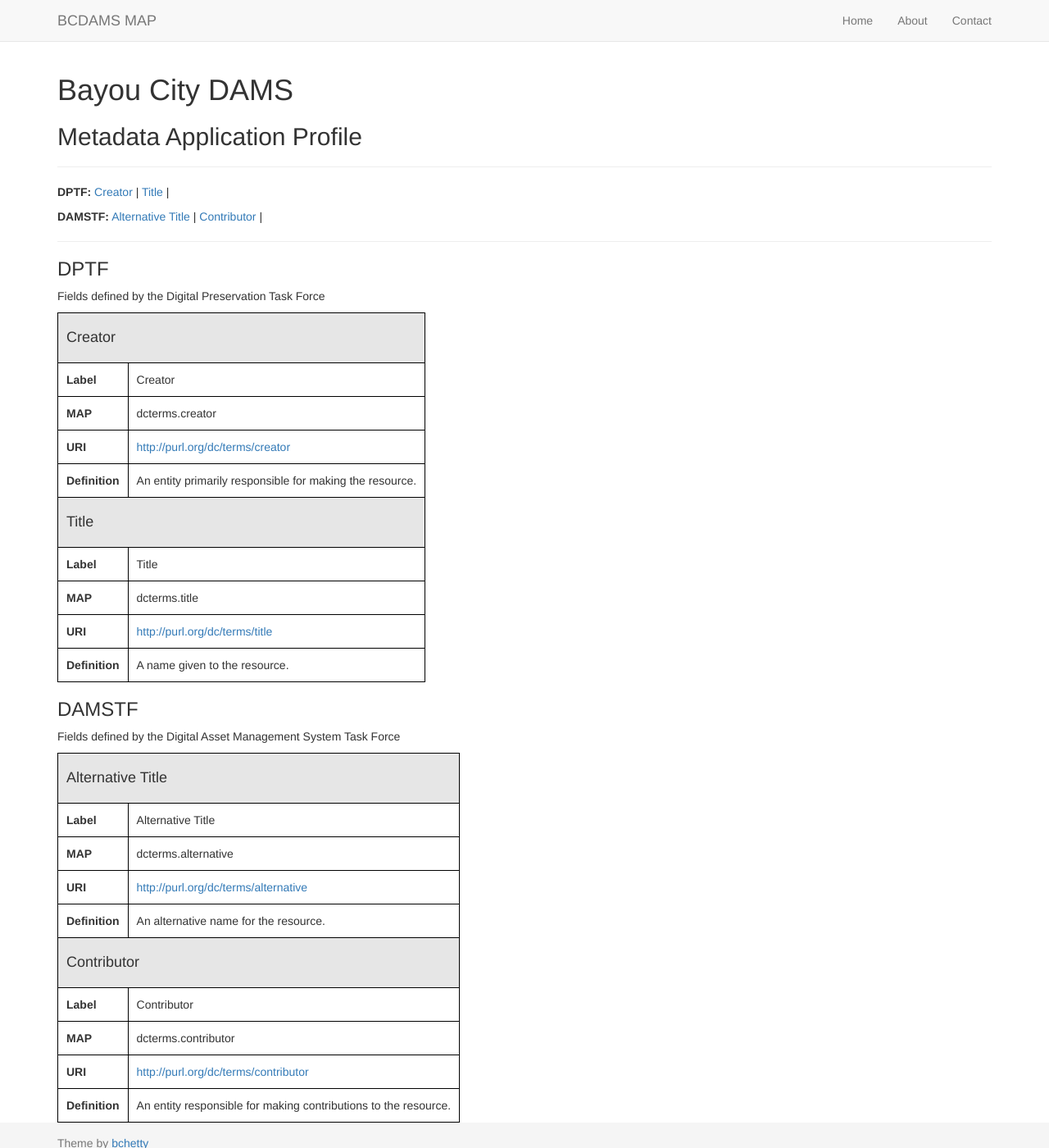
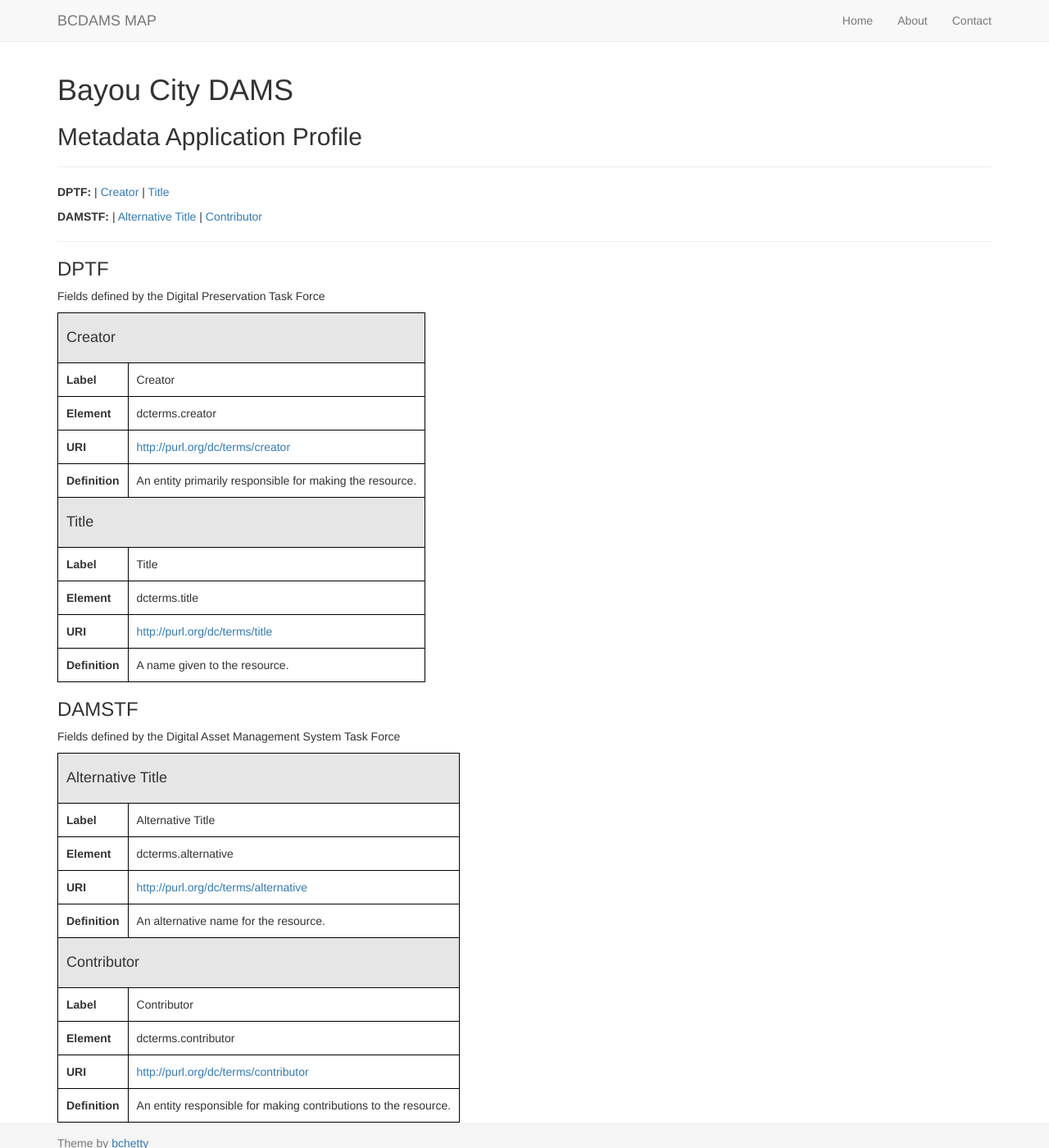
Before and after one commit to uhlibraries-digital/bcdams-map, a Jekyll site: the page built from index.html, in a window 1280 px wide and 1400 px high. Shown: the whole window at 82% size. Built offline with Jekyll 4.4.1, drawn with Linux system fonts in a browser that asks for light colours; nearby versions of some CDN libraries; the list of posts is cut into pages by our own code.

Commit message:
change MAP to Element

```diff
--- a/index.html
+++ b/index.html
@@ -9,13 +9,13 @@ layout: template1
 <p><b>DPTF:</b>
   {% for element_hash in site.data.dptf %}
   {% assign element = element_hash[1] %}
-  <a href="#{{ element.label }}"> {{ element.label }}</a> |
+  |<a href="#{{ element.label }}"> {{ element.label }} </a>
   {% endfor %}
 </p>
 <p><b>DAMSTF:</b>
   {% for element_hash in site.data.damstf %}
   {% assign element = element_hash[1] %}
-  <a href="#{{ element.label }}"> {{ element.label }}</a> |
+  |<a href="#{{ element.label }}"> {{ element.label }} </a>
   {% endfor %}
 </p>
 <hr>
@@ -33,7 +33,7 @@ layout: template1
     <td>{{ element.label }}</td>
   </tr>
   <tr>
-    <td><b>MAP</b></td>
+    <td><b>Element</b></td>
     <td>{{ element.namespace }}.{{ element.element }}</td>
   </tr>
   <tr>
@@ -62,7 +62,7 @@ layout: template1
     <td>{{ element.label }}</td>
   </tr>
   <tr>
-    <td><b>MAP</b></td>
+    <td><b>Element</b></td>
     <td>{{ element.namespace }}.{{ element.element }}</td>
   </tr>
   <tr>
```
